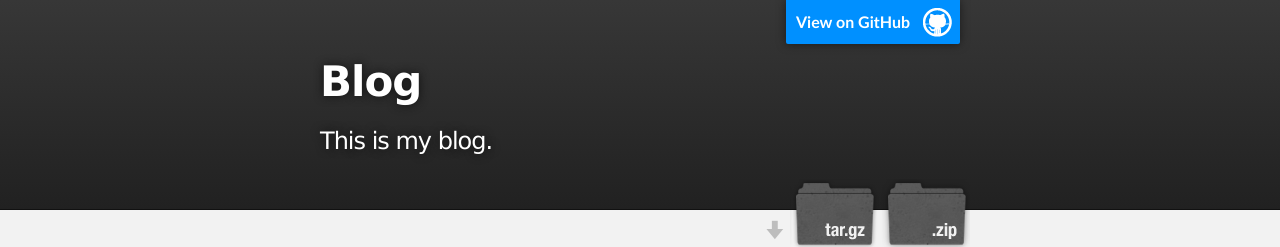
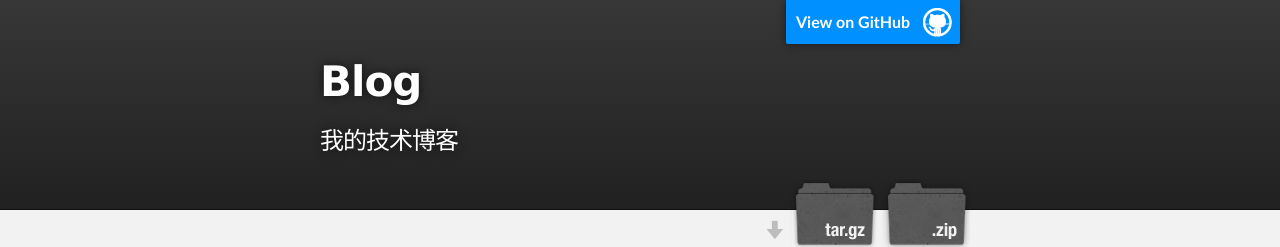
Before and after one commit to zhangzhaoaaa/blog, a plain HTML site: page index.html in a window 1280 px wide. Shown: the top 247 px of the page. Drawn offline with Linux system fonts and the light colour scheme.

Commit message:
Update index.html

```diff
--- a/index.html
+++ b/index.html
@@ -19,7 +19,7 @@
           <a id="forkme_banner" href="https://github.com/zhangzhaoaaa/Blog">View on GitHub</a>
 
           <h1 id="project_title">Blog</h1>
-          <h2 id="project_tagline">This is my blog.</h2>
+          <h2 id="project_tagline">我的技术博客</h2>
 
             <section id="downloads">
               <a class="zip_download_link" href="https://github.com/zhangzhaoaaa/Blog/zipball/master">Download this project as a .zip file</a>
```
